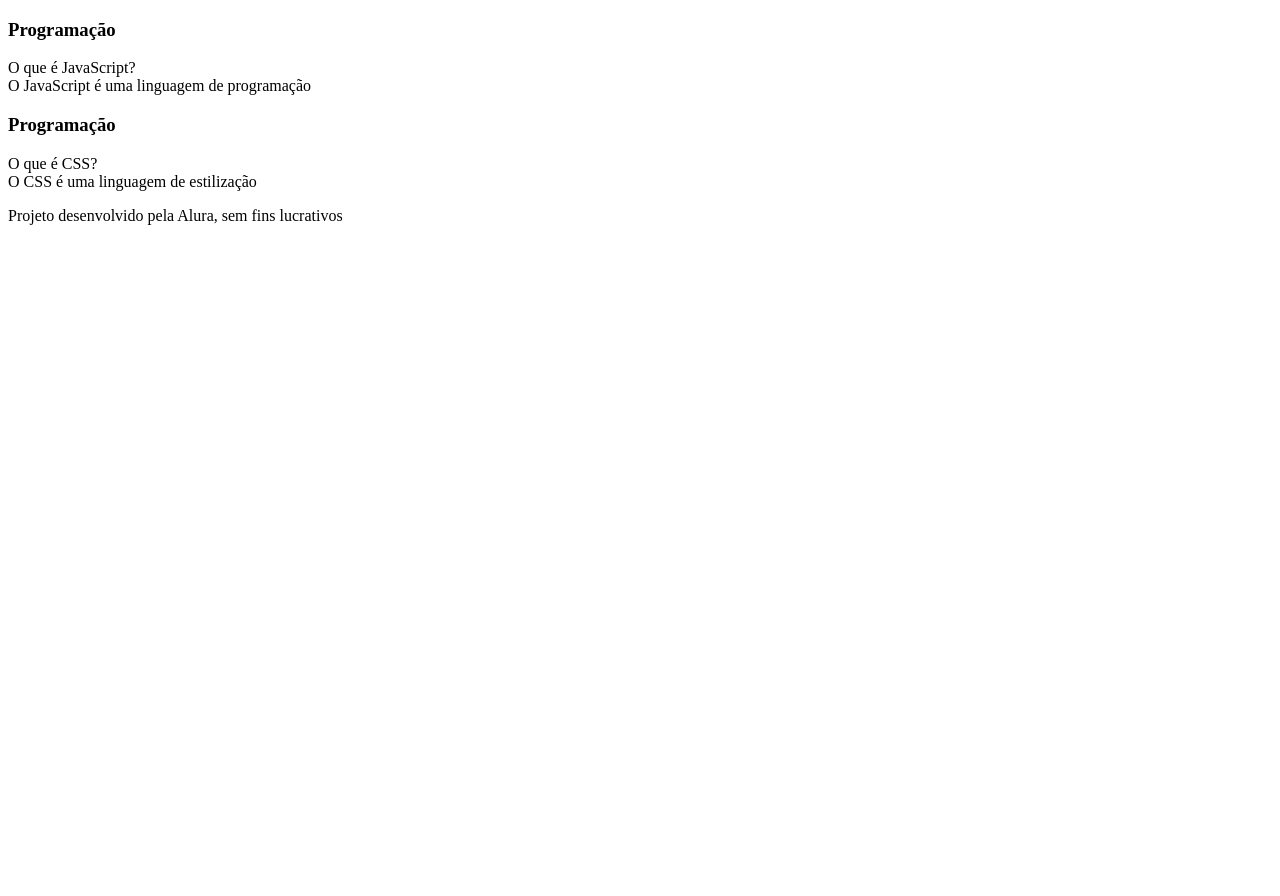
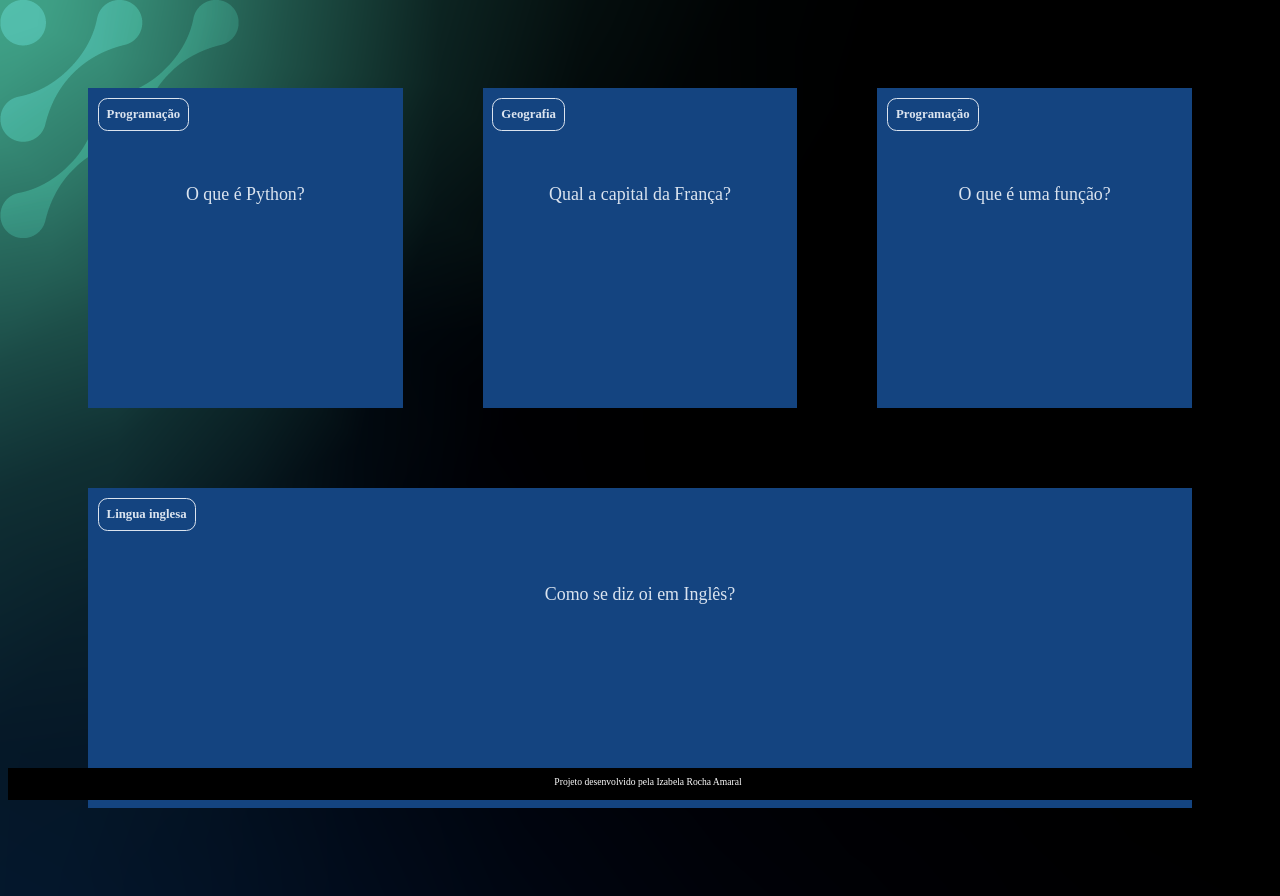
Before and after one commit to IzaAmaral2109/matematica2_2anos, a plain HTML site: page 2U2T/index.html in a window 1280 px wide. Before the commit the page ends 800 px from the top, so only its background shows below. Drawn offline with Linux system fonts and the light colour scheme.

Commit message:
Add files via upload

```diff
--- /dev/null
+++ b/2U2T/app.js
@@ -0,0 +1,29 @@
+function criaCartao (categoria, pergunta, resposta) {
+    let container = document.getElementById('container')
+    let cartao = document.createElement('article')
+    cartao.className = 'cartao'
+
+    cartao.innerHTML = `
+        <div class="cartao__conteudo">
+        <h3>${categoria}</h3>
+        <div class="cartao__conteudo__pergunta">
+             <p>${pergunta}</p>
+        </div>
+         <div class="cartao__conteudo__resposta">
+             <p>${resposta}</p>
+        </div>
+        </div>
+        `
+
+    let respostaEstaVisivel = false
+
+    function viraCartao() {
+        respostaEstaVisivel = !respostaEstaVisivel
+        cartao.classList.toggle('active', respostaEstaVisivel)
+    }
+    cartao.addEventListener('click', viraCartao)
+
+
+    container.appendChild(cartao)
+
+}
--- /dev/null
+++ b/2U2T/assets/style.css
@@ -0,0 +1,116 @@
+:root {
+    --text-color: #DBE4EF;
+    --card-front-color: #144480;
+    --card-back-color: #00F4BF;
+}
+
+
+body{
+    background: url('img/bg-desktop.webp');
+    font-family: Bai Jamjuree;
+}
+
+#container {
+    display: flex;
+    flex-wrap: wrap;
+    justify-content: space-between;
+    padding: 4rem;
+    gap: 3rem;
+}
+
+.cartao {
+    margin: 1rem 1rem;
+    height: 20rem;
+    flex-grow: 1;
+    flex-basis: calc(33% - 6rem);
+}
+
+.cartao__conteudo {
+    background-color: var(--card-front-color);
+    text-align: center;
+    height: 100%;
+    transform-style: preserve-3d;
+    transition: transform 300ms ease-in-out;
+}
+
+.cartao__conteudo h3 {
+   color: var(--text-color);
+    border: 1px solid var(--text-color);
+    text-align: left;
+    padding: 0.5rem;
+    position: absolute;
+    margin: 0.6rem;
+    border-radius: 0.6rem;
+    font-size: 1vw;
+    backface-visibility: hidden;
+}
+
+.cartao__conteudo p {
+    margin-top: 1rem;
+    padding: 2rem;
+    margin-top: 4rem;
+    font-size: 1.4vw;
+}
+
+.cartao__conteudo__pergunta {
+    color: var(--text-color);
+    font-weight: 500;
+}
+
+.cartao__conteudo__resposta {
+    color: var(--card-back-color);
+    font-weight: 700;
+}
+
+.cartao__conteudo__pergunta,
+.cartao__conteudo__resposta{
+    backface-visibility: hidden;
+    position: absolute;
+    height: 100%;
+    width: 100%;
+    box-sizing: border-box;
+}
+
+.cartao__conteudo__resposta{
+    transform: rotateY(180deg);
+    background-color: rgba(0, 244, 191, 0.2);
+    border: 4px solid var(--card-back-color);
+}
+
+.cartao.active .cartao__conteudo {
+    transform: rotateY(180deg);
+}
+
+footer {
+    background-color: black;
+    color: white;
+    position: fixed;
+    bottom: 0;
+    width: 100%;
+    height: 2rem;
+}
+
+footer p {
+    text-align: center;
+    font-size: 0.6rem;
+    margin-top: 0.5rem;
+}
+
+@media (max-width: 560 px) {
+
+    body {
+        background: url('img/bd-mobile.webp');
+    }
+
+    .cartao {
+        flex: 1 0 calc(100% - 1rem);
+    }
+
+    .cartao__conteudo h3 {
+        font-size: 3vw;
+    }
+
+    .cartao__conteudo p {
+        font-size: 3.8vw;
+    }
+}
--- a/2U2T/index.html
+++ b/2U2T/index.html
@@ -3,37 +3,29 @@
 <head>
     <meta charset="UTF-8">
     <meta name="viewport" content="width=device-width, initial-scale=1.0">
+    <link rel="stylesheet" href="assets/style.css">
     <title>Flashcard</title>
 </head>
 <body>
     <main>
         <section id="container">
-            <article class="cartao">
+            <!-- <article class="cartao">
                 <div class="cartao__conteudo">
                     <h3>Programação</h3>
                     <div class="cartao__conteudo__pergunta">
-                        O que é JavaScript?
+                    <p>Qual a capital da França?</p>
                     </div>
                     <div class="cartao__conteudo__resposta">
-                        O JavaScript é uma linguagem de programação
+                        <p>A capital da França é Paris.</p>
                     </div>
                 </div>
-            </article>
-            <article class="cartao">
-                <div class="cartao__conteudo">
-                    <h3>Programação</h3>
-                    <div class="cartao__conteudo__pergunta">
-                        O que é CSS?
-                    </div>
-                    <div class="cartao__conteudo__resposta">
-                        O CSS é uma linguagem de estilização
-                    </div>
-                </div>
-            </article>
+            </article> -->
         </section>
     </main>
     <footer>
-        <p>Projeto desenvolvido pela Alura, sem fins lucrativos</p>
+        <p>Projeto desenvolvido pela Izabela Rocha Amaral</p>
     </footer>
+    <script src="app.js"></script>
+    <script src="perguntas.js"></script>
 </body>
 </html>
--- /dev/null
+++ b/2U2T/perguntas.js
@@ -0,0 +1,23 @@
+criaCartao(
+    'Programação',
+    'O que é Python?',
+    'O Python é uma linguagem de programação'
+)
+
+criaCartao(
+    'Geografia',
+    'Qual a capital da França?',
+    'A capital da França é Paris'
+)
+
+criaCartao(
+    'Programação',
+    'O que é uma função?',
+    'Uma função é um bloco de código que executa alguma tarefa'
+)
+
+criaCartao(
+    'Lingua inglesa',
+    'Como se diz oi em Inglês?',
+    'Oi em inglês é Hi (RAI)'
+)
--- /dev/null
+++ b/assets/style.css
@@ -0,0 +1,49 @@
+body{
+    background-color: rgb(163, 175, 245);
+    font-family: Bai Jamjuree;
+}
+
+#container {
+    display: flex;
+}
+
+.cartao {
+    margin: 1rem 1rem;
+    background-color: rgb(106, 115, 163);
+    height: 20rem;
+    flex-grow: 1;
+    flex-basis: calc(33% - 0.6rem);
+}
+
+.cartao__conteudo {
+    text-align: center;
+    background-color: rgb(127, 148, 216);
+    height: 100%;
+}
+
+.cartao__conteudo h3 {
+    background-color: aqua;
+    text-align: left;
+    padding: 0.5rem;
+    position: absolute;
+    margin: 0.6rem;
+    border-radius: 0.6rem;
+    font-size: 1vw;
+}
+
+
+
+footer {
+    background-color: black;
+    color: white;
+    position: fixed;
+    bottom: 0;
+    width: 100%;
+    height: 2rem;
+}
+
+footer p {
+    text-align: center;
+    font-size: 0.6rem;
+    margin-top: 0.5rem;
+}
```
Also changed, not shown: 2U2T/assets/img/bg-desktop.webp (added), 2U2T/assets/img/bg-mobile.webp (added), 2U2T/assets/img/bg-tablet.webp (added), assets/img/bg-desktop.webp (added), assets/img/bg-mobile.webp (added), assets/img/bg-tablet.webp (added).
